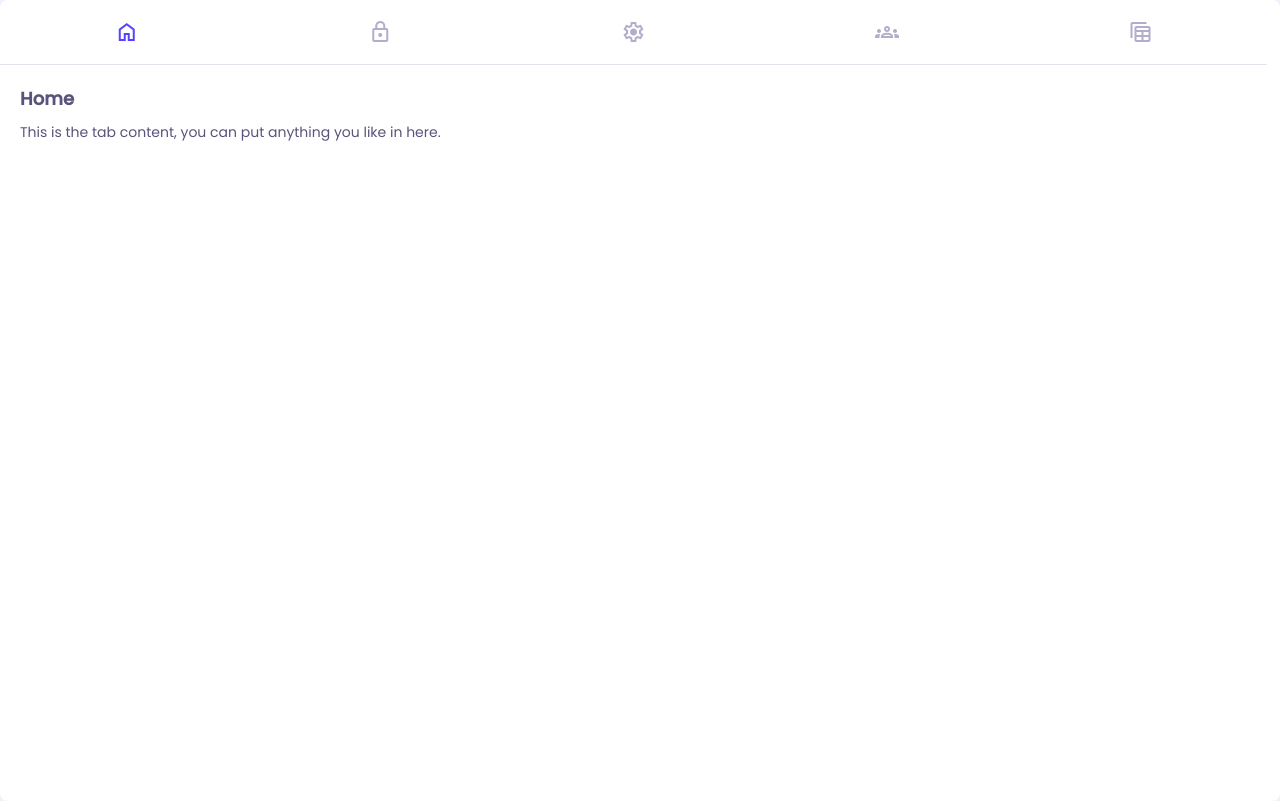
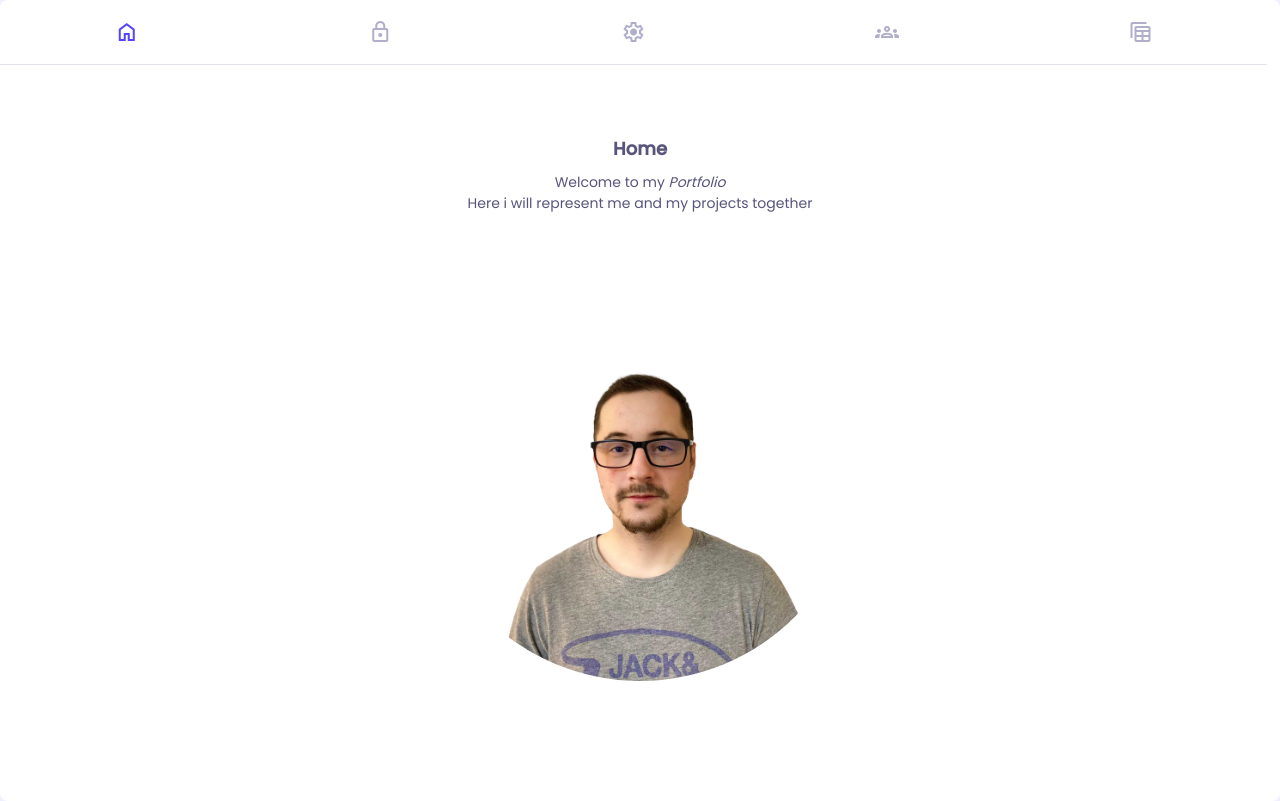
Before and after one commit to Marin303/react_portfolio, a React (Create React App) app: page / in a window 1280 px wide. Built offline with nearby package versions, Linux system fonts and the light colour scheme.

Commit message:
home screen initial

```diff
--- a/src/App.css
+++ b/src/App.css
@@ -83,9 +83,12 @@ p {
 }
 
 .content-inner>div {
+  /* justify-content: center; */
   /* width: inherit; */
   padding: 20px;
-  display: flex;
+  display: block;
+  text-align: center;
+  margin: 50px auto;
 }
 
 
--- a/src/App.jsx
+++ b/src/App.jsx
@@ -1,4 +1,5 @@
 import './App.css';
+import Home from "./Components/Home/Home"
 import Chat from "./Components/Chat/Chat"
 import { useState } from "react";
 
@@ -41,12 +42,7 @@ const App = () => {
           className="content-inner"
           >
 
-          <div style={{ display: activeIndex === 0 ? "block" : "none" }}>
-            <h2>Home</h2>
-            <p>
-              This is the tab content, you can put anything you like in here.
-            </p>
-          </div>
+         <Home isActive={activeIndex === 0}/>
           <div style={{ display: activeIndex === 1 ? "block" : "none" }}>
             <h2>Account</h2>
             <p>
--- /dev/null
+++ b/src/Components/Home/Home.jsx
@@ -0,0 +1,21 @@
+import React from "react";
+import me from "./images/me.png"
+
+const Home = ({ isActive }) => {
+  if (!isActive) {
+    return null;
+  }
+  return (
+    <div>
+      <h2>Home</h2>
+      <p>Welcome to my <i>Portfolio</i></p>
+      <p>Here i will represent me and my projects together</p>
+      <img src={me} alt="me" style={{
+        clipPath: 'circle(50%)',
+        WebkitClipPath: 'circle(50%)',
+        width:'30%'
+      }} />    </div>
+  );
+};
+
+export default Home;
```
Also changed, not shown: src/Components/Home/images/me.png (added).
